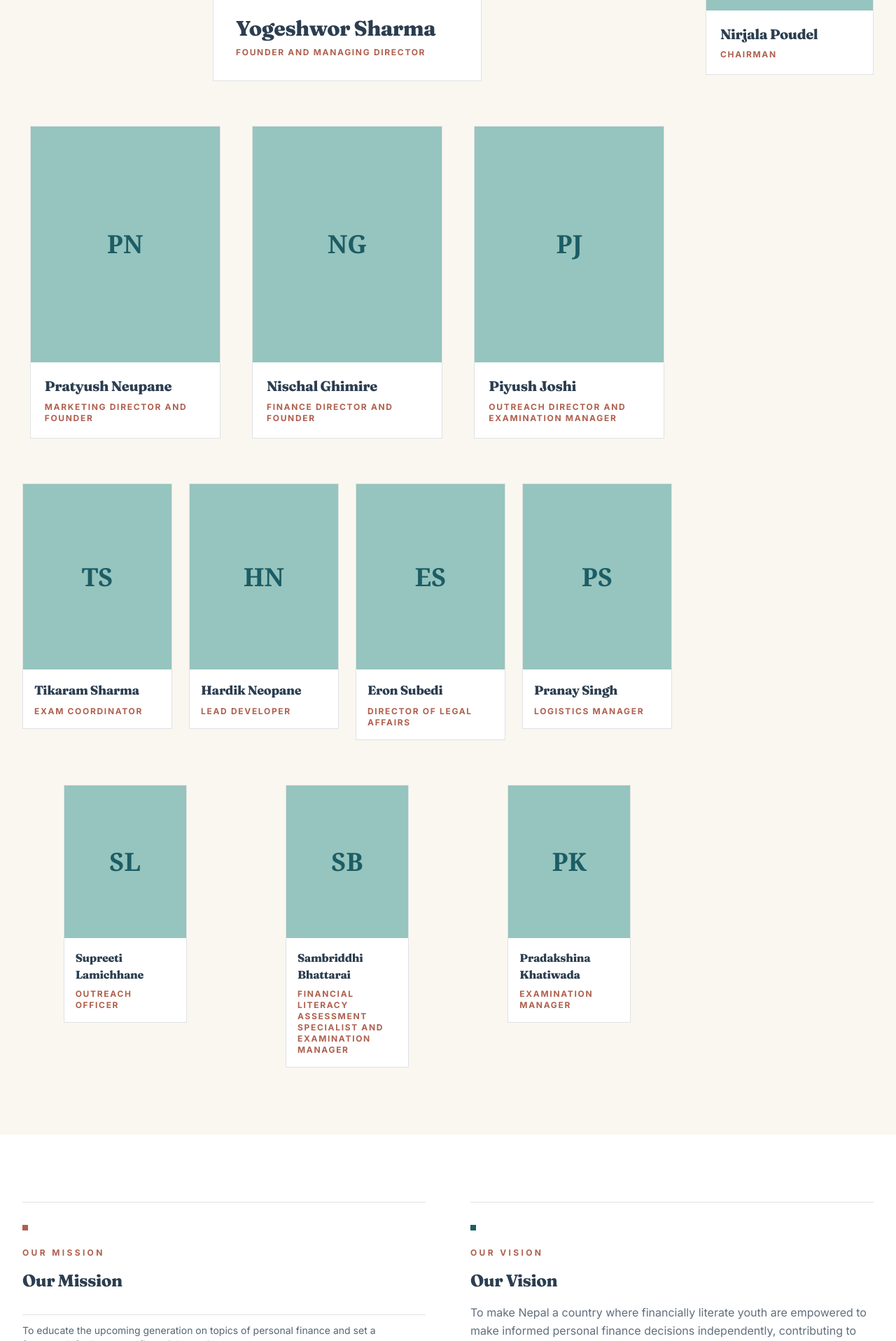
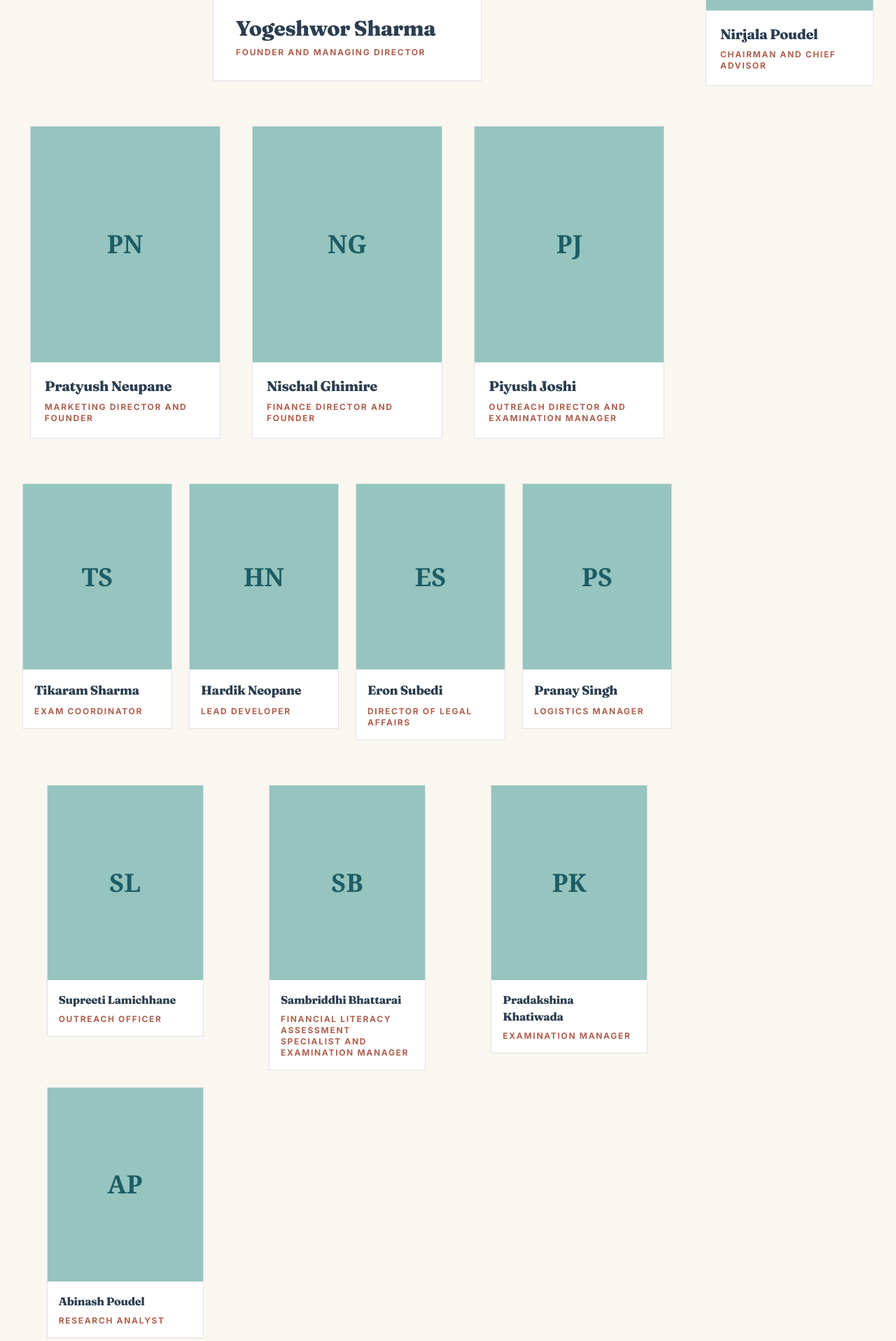
Before and after one commit to HardikNeo/NAFO, a React (Vite) app: page /about in a window 1280 px wide. Shown: the part 649-2566 px from the top of the page at 70% size. Built offline with nearby package versions, Linux system fonts and the light colour scheme; no server answers; the database is empty.

Commit message:
Add research analyst and update team roles

```diff
--- a/src/components/Team.jsx
+++ b/src/components/Team.jsx
@@ -23,10 +23,11 @@ const teamRows = [
       role: "Financial Literacy Assessment Specialist and Examination Manager",
     },
     { name: "Pradakshina Khatiwada", role: "Examination Manager" },
+    { name: "Abinash Poudel", role: "Research Analyst" },
   ],
 ];
 
-const chairman = { name: "Nirjala Poudel", role: "Chairman" };
+const chairman = { name: "Nirjala Poudel", role: "Chairman and Chief Advisor" };
 
 function initials(name) {
   return name
@@ -59,7 +60,7 @@ function MemberTile({ member, size }) {
     },
     officer: {
       image: "aspect-[4/5]",
-      card: "w-full max-w-[11rem]",
+      card: "w-full max-w-[14rem]",
       name: "text-sm sm:text-base",
       padding: "p-4",
     },
```
